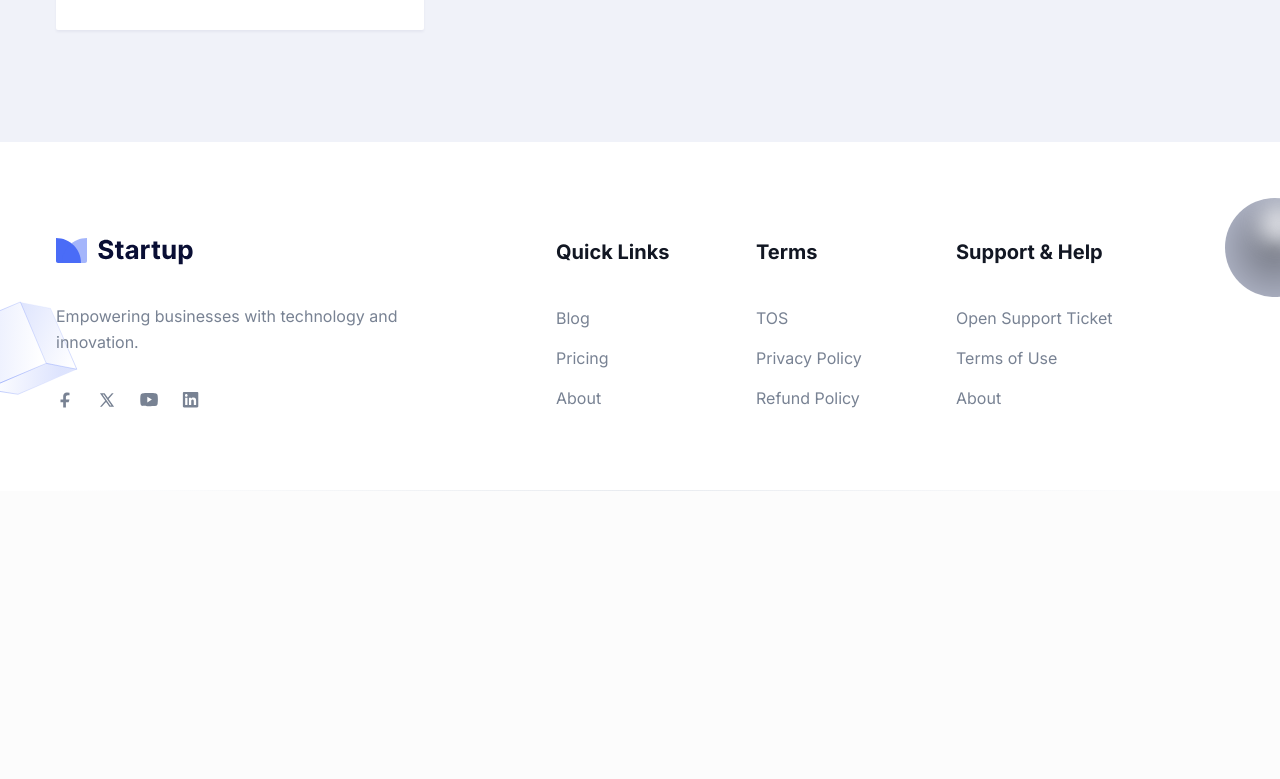
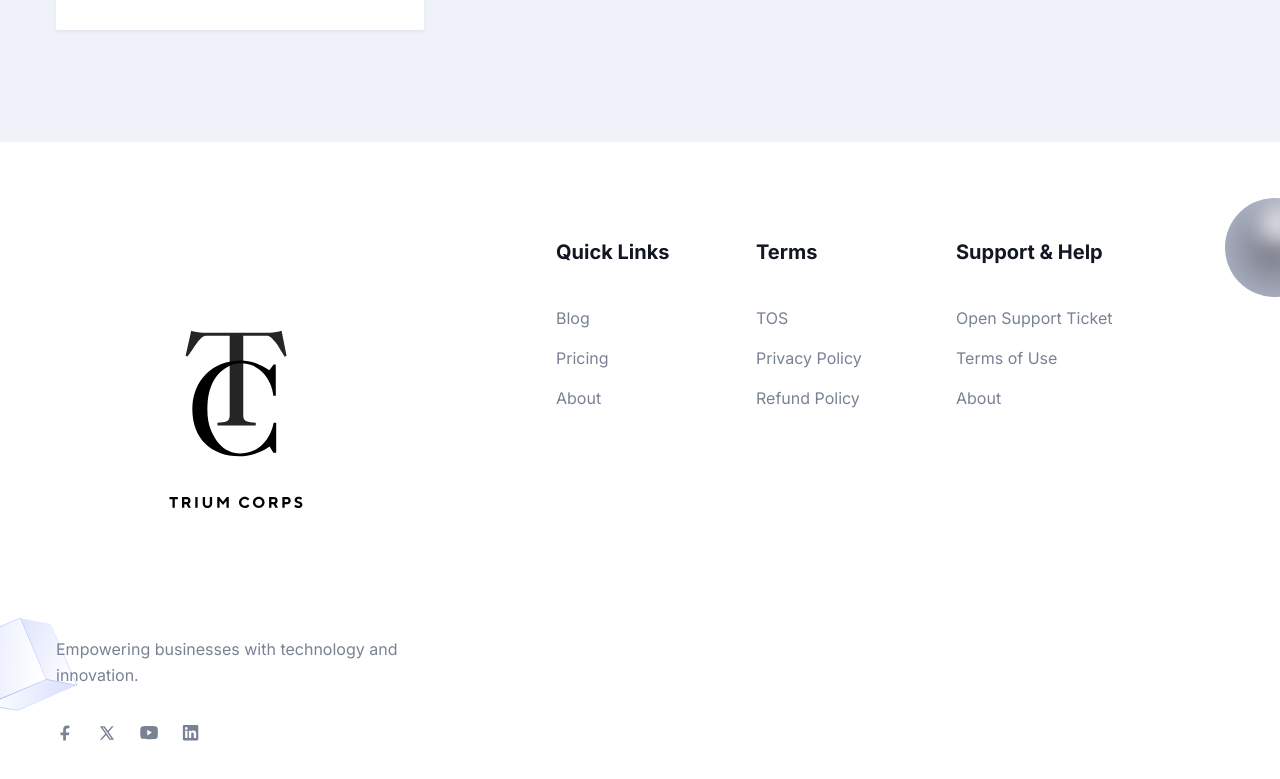
Before and after one commit to LessZxD/CompaProf, a Next.js app: page / in a window 1280 px wide. Shown: the part 4932-5711 px from the top of the page. Before the commit the page ends 5423 px from the top, so only its background shows below. Built offline with nearby package versions, Linux system fonts and the light colour scheme.

Commit message:
changes on logo for home page and footer

```diff
--- a/src/app/page.tsx
+++ b/src/app/page.tsx
@@ -12,7 +12,7 @@ import Video from "@/components/Video";
 import { Metadata } from "next";
 
 export const metadata: Metadata = {
-  title: "TriumphTech",
+  title: "TriumTech",
   description:
     "TriumphTech is a modern and creative technology company that specializes in delivering cutting-edge technology solutions tailored to your needs.",
   // other metadata
--- a/src/components/Footer/index.tsx
+++ b/src/components/Footer/index.tsx
@@ -12,14 +12,14 @@ const Footer = () => {
               <div className="mb-12 max-w-[360px] lg:mb-16">
                 <Link href="/" className="mb-8 inline-block">
                   <Image
-                    src="/images/logo/logo-2.svg"
+                    src="/images/logo/Trium.svg"
                     alt="logo"
                     className="w-full dark:hidden"
                     width={140}
                     height={30}
                   />
                   <Image
-                    src="/images/logo/logo.svg"
+                    src="/images/logo/Trium.svg"
                     alt="logo"
                     className="hidden w-full dark:block"
                     width={140}
--- a/src/components/Header/index.tsx
+++ b/src/components/Header/index.tsx
@@ -62,7 +62,7 @@ const Header = () => {
                   alt="logo"
                   width={30}
                   height={30}
-                  className="w-full dark:hidden max-h-20"
+                  className="max-h-20 w-full dark:hidden"
                 />
                 {/* <Image
                   src="/images/logo/logo.svg"
--- a/src/components/Hero/index.tsx
+++ b/src/components/Hero/index.tsx
@@ -3,7 +3,6 @@
 import Link from "next/link";
 import React from "react";
 import { whatsappLink } from "@/config/whatsapp";
-// import tiktok-logo.svg
 
 const Hero = () => {
   const scrollToContact = (e: React.MouseEvent<HTMLAnchorElement>) => {
```
